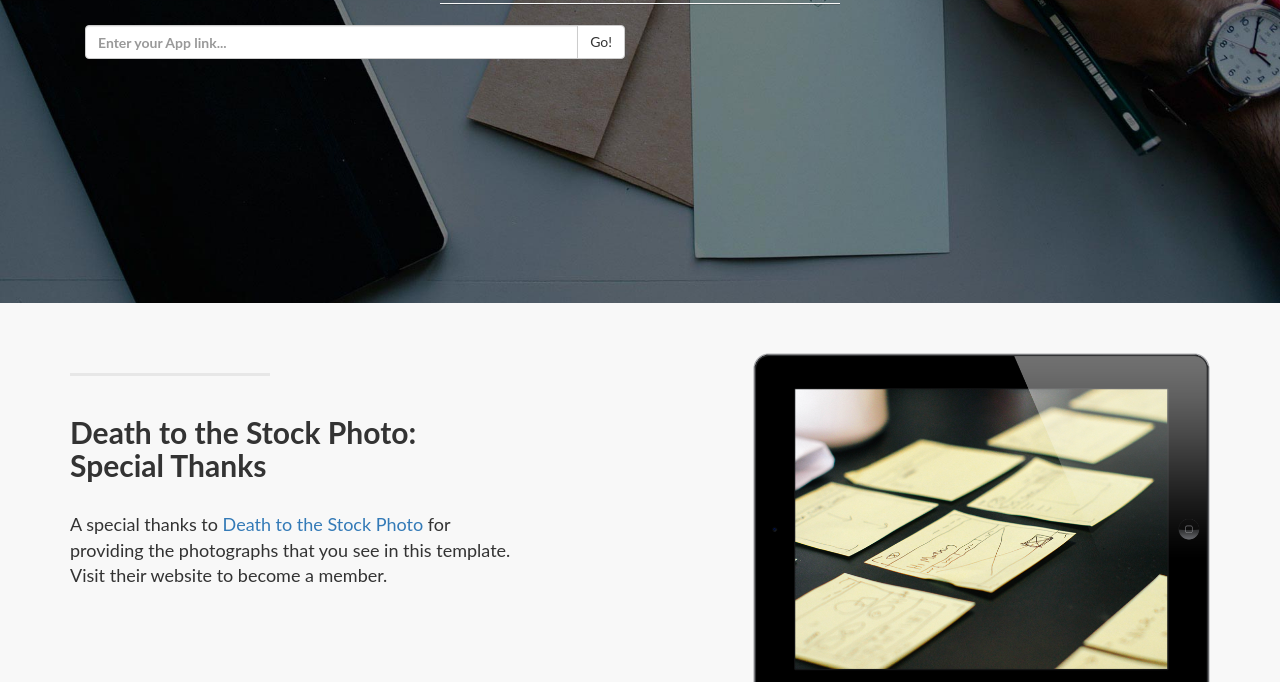
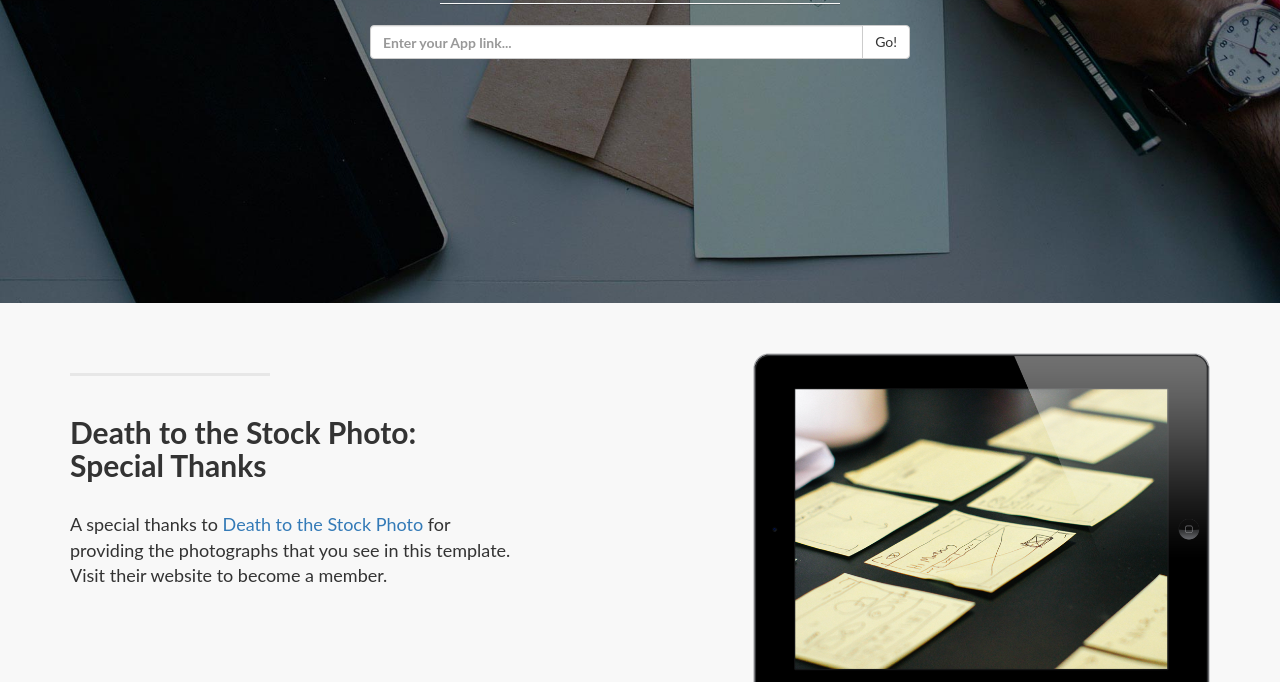
Before and after one commit to dimshik100/ALPACA, a plain HTML site: page website/index.html in a window 1280 px wide. Shown: the part 418-1100 px from the top of the page. Drawn offline with Linux system fonts and the light colour scheme.

Commit message:
centered the input app link field

```diff
--- a/website/index.html
+++ b/website/index.html
@@ -2,7 +2,6 @@
 <html lang="en">
 
 <head>
-
 	<meta charset="utf-8">
 	<meta http-equiv="X-UA-Compatible" content="IE=edge">
 	<meta name="viewport" content="width=device-width, initial-scale=1">
@@ -68,13 +67,14 @@
 						<h1>ALPACA</h1>
 						<h3>App Landing Page Automatic Creator A</h3>
 						<hr class="intro-divider">
-                        <div class="col-lg-6">
+						<div class="col-lg-6 col-lg-offset-3">
 							<div class="input-group">
 								<input type="text" class="form-control app-link" placeholder="Enter your App link...">
 								<span class="input-group-btn">
                                 <button class="btn btn-default search-app-btn" type="button">Go!</button>
                               </span>
-                            </div><!-- /input-group -->
+							</div>
+							<!-- /input-group -->
 						</div>
 					</div>
 				</div>
@@ -88,7 +88,7 @@
 
 	<!-- Page Content -->
 
-	<a  name="services"></a>
+	<a name="services"></a>
 	<div class="content-section-a">
 
 		<div class="container">
@@ -154,7 +154,7 @@
 	</div>
 	<!-- /.content-section-a -->
 
-	<a  name="contact"></a>
+	<a name="contact"></a>
 	<div class="banner">
 
 		<div class="container">
@@ -220,7 +220,7 @@
 
 
 	<script>
-        $('.search-app-btn').on('click',function(){
+		$('.search-app-btn').on('click', function () {
 			var val = $('.app-link').val();
 			alert(val);
 		});
```
Lines whose indentation alone changed are shown as unchanged.
